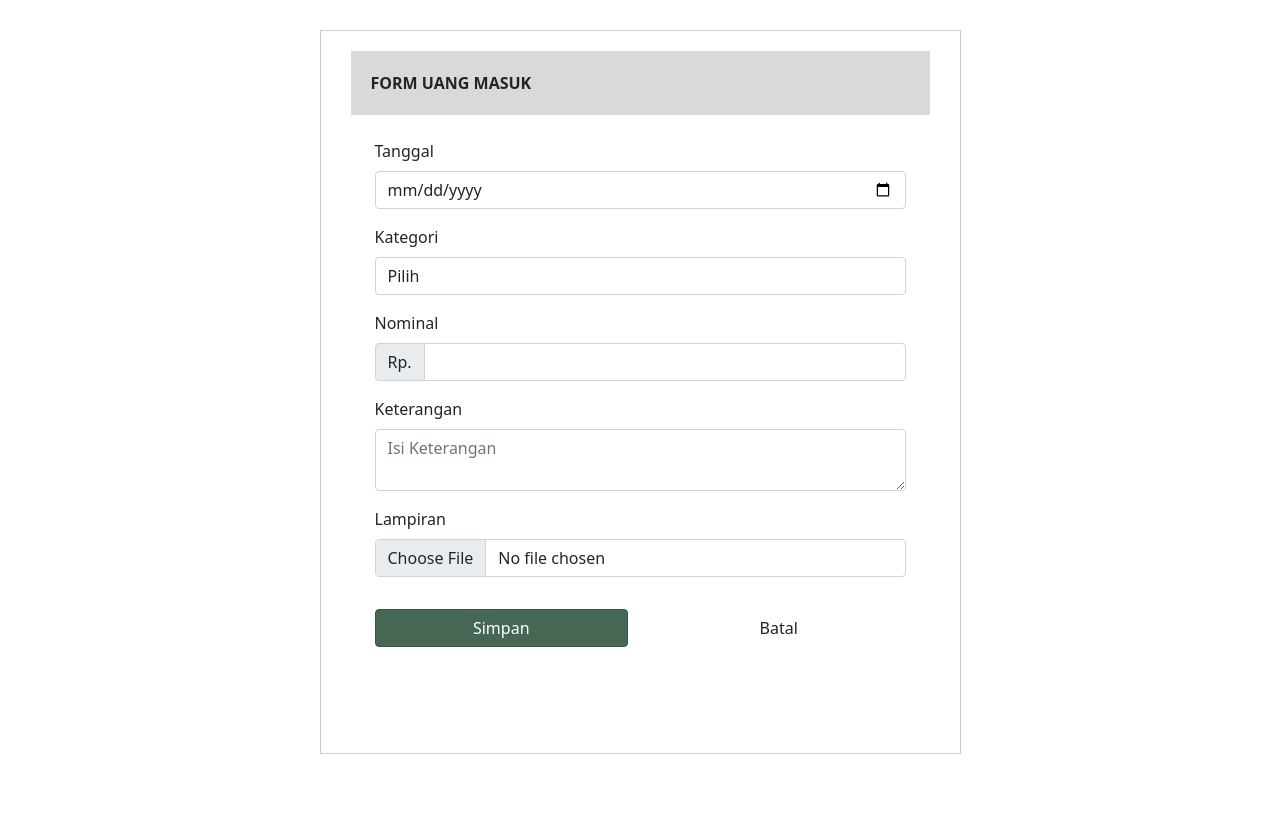
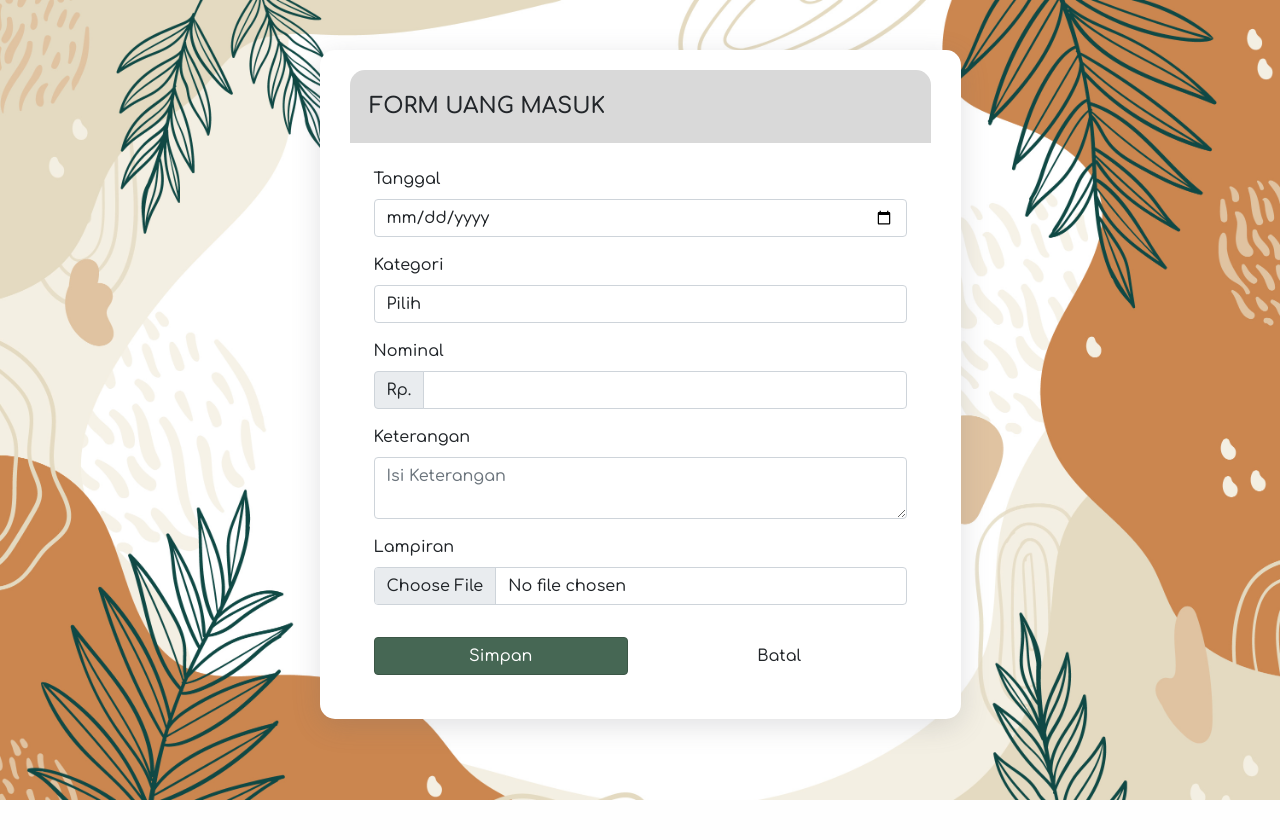
Before and after one commit to meruki25/dompet-app, a PHP site: page /form_uang_masuk.php in a window 1280 px wide. After the commit the page ends 800 px from the top, so only its background shows below. Run offline with PHP 8.4, Linux system fonts and the light colour scheme.

Commit message:
update font family

```diff
--- a/kuliah/pertemuan6/dompet/form_uang_masuk.php
+++ b/kuliah/pertemuan6/dompet/form_uang_masuk.php
@@ -4,6 +4,9 @@
     <meta charset="UTF-8">
     <meta name="viewport" content="width=device-width, initial-scale=1.0">
     <title>Form Uang Masuk</title>
+    <link rel="preconnect" href="https://fonts.googleapis.com">
+    <link rel="preconnect" href="https://fonts.gstatic.com" crossorigin>
+    <link href="https://fonts.googleapis.com/css2?family=Comfortaa:wght@300;500;600&display=swap" rel="stylesheet">
     <link href="https://cdn.jsdelivr.net/npm/bootstrap@5.0.2/dist/css/bootstrap.min.css" rel="stylesheet" integrity="sha384-EVSTQN3/azprG1Anm3QDgpJLIm9Nao0Yz1ztcQTwFspd3yD65VohhpuuCOmLASjC" crossorigin="anonymous">
     <link rel="stylesheet" href="style/mystyle.css" media="screen"/>
 </head>
@@ -49,10 +52,10 @@
                             </div>
                             <div class="pt-3 row">
                                 <div class="col">
-                                    <button type="submit" class="btn btn-primary col-12">Simpan</button>
+                                    <button type="submit" class="btn btn-primary w-100">Simpan</button>
                                 </div>
                                 <div class="col">
-                                    <a href="#" class="btn col-12">Batal</button>
+                                    <a href="#" class="btn w-100">Batal</a>
                                 </div>
                             </div>
                         </div>
--- a/kuliah/pertemuan6/dompet/style/mystyle.css
+++ b/kuliah/pertemuan6/dompet/style/mystyle.css
@@ -1,12 +1,26 @@
+body{
+    background: url('../media/bg.jpg');
+    background-size: cover;
+    font-family: 'Comfortaa', sans-serif;
+}
+
 .box{
-    border: 1px #cccccc solid;
-    margin-top: 30px;
+    background-color: #FFF;
+    box-shadow: rgba(100, 100, 111, 0.2) 0px 7px 29px 0px;
+    border-radius: 15px;
+    margin-top: 50px;
     padding: 20px 30px;
 }
 
 .box .box-head{
     background-color: #D9D9D9;
+    border-radius: 15px 15px 0px 0px;
     padding: 20px;
+}
+
+.box .box-head strong{
+    font-size: 22px;
+    font-weight: 900;
 }
 
 .btn-primary {
```
Also changed, not shown: kuliah/pertemuan6/dompet/media/bg.jpg (added), 2 other files.
